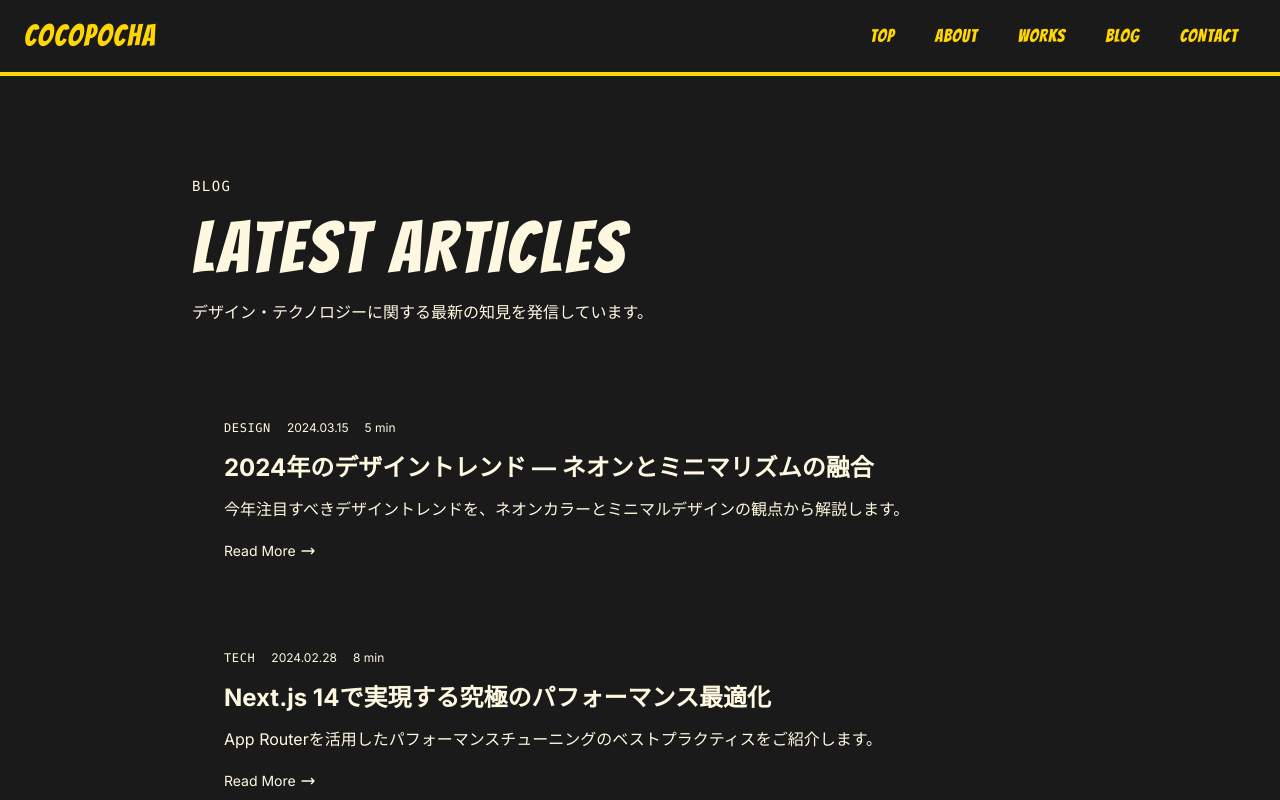
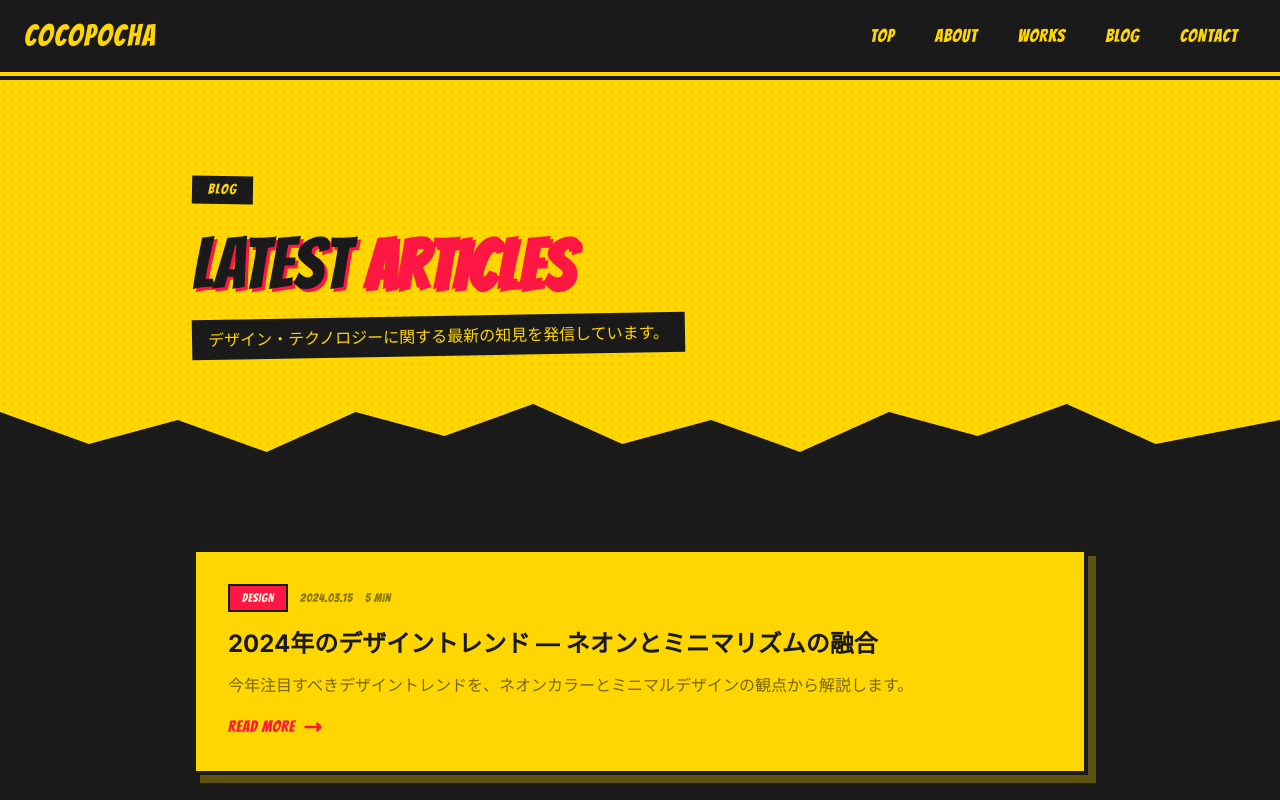
Before and after one commit to cocopocha-dev/cocopocha-app, a Next.js app: page /blog in a window 1280 px wide. Shown: the top 800 px of the page. Built offline with nearby package versions, Linux system fonts and the light colour scheme.

Commit message:
Update by AI agent

```diff
--- a/src/app/blog/page.tsx
+++ b/src/app/blog/page.tsx
@@ -1,15 +1,12 @@
-import type { Metadata } from "next";
-export const metadata: Metadata = {
-  title: "Blog | cocopocha",
-  description: "cocopochaのブログ - デザイン・テクノロジーの最新情報",
-};
+"use client";
+
+import { motion } from "framer-motion";
 
 const posts = [
   {
     slug: "design-trends-2024",
     title: "2024年のデザイントレンド — ネオンとミニマリズムの融合",
-    excerpt:
-      "今年注目すべきデザイントレンドを、ネオンカラーとミニマルデザインの観点から解説します。",
+    excerpt: "今年注目すべきデザイントレンドを、ネオンカラーとミニマルデザインの観点から解説します。",
     date: "2024.03.15",
     category: "Design",
     readTime: "5 min",
@@ -17,8 +14,7 @@ const posts = [
   {
     slug: "nextjs-performance",
     title: "Next.js 14で実現する究極のパフォーマンス最適化",
-    excerpt:
-      "App Routerを活用したパフォーマンスチューニングのベストプラクティスをご紹介します。",
+    excerpt: "App Routerを活用したパフォーマンスチューニングのベストプラクティスをご紹介します。",
     date: "2024.02.28",
     category: "Tech",
     readTime: "8 min",
@@ -26,8 +22,7 @@ const posts = [
   {
     slug: "brand-identity",
     title: "ブランドアイデンティティを確立する5つのステップ",
-    excerpt:
-      "ポップでありながらプロフェッショナルなブランドを構築するための実践的なガイド。",
+    excerpt: "ポップでありながらプロフェッショナルなブランドを構築するための実践的なガイド。",
     date: "2024.02.10",
     category: "Branding",
     readTime: "6 min",
@@ -35,8 +30,7 @@ const posts = [
   {
     slug: "creative-process",
     title: "クリエイティブプロセスの裏側 — アイデアから実装まで",
-    excerpt:
-      "私たちのデザインプロセスを公開。インスピレーションの見つけ方から最終納品まで。",
+    excerpt: "私たちのデザインプロセスを公開。インスピレーションの見つけ方から最終納品まで。",
     date: "2024.01.20",
     category: "Process",
     readTime: "7 min",
@@ -44,73 +38,86 @@ const posts = [
 ];
 
 const categoryColors: Record<string, string> = {
-  Design: "text-primary",
-  Tech: "text-secondary",
-  Branding: "text-accent",
-  Process: "text-purple-400",
+  Design: "bg-comic-red text-comic-white",
+  Tech: "bg-comic-blue text-comic-white",
+  Branding: "bg-comic-orange text-comic-black",
+  Process: "bg-comic-pink text-comic-white",
 };
 
 export default function BlogPage() {
   return (
-    <section className="py-24 px-6">
-      <div className="max-w-4xl mx-auto">
-        <div className="mb-16">
-          <p className="text-sm font-mono text-primary mb-4 tracking-widest uppercase">
-            Blog
-          </p>
-          <h1 className="section-heading">
-            Latest <span className="gradient-text">Articles</span>
-          </h1>
-          <p className="section-subheading mt-4">
-            デザイン・テクノロジーに関する最新の知見を発信しています。
-          </p>
+    <>
+      <section className="relative py-24 px-6 bg-comic-yellow overflow-hidden">
+        <div className="absolute inset-0 halftone opacity-10" />
+        <div className="absolute -bottom-2 left-0 w-full">
+          <svg viewBox="0 0 1440 80" preserveAspectRatio="none" className="w-full h-16">
+            <path d="M0,20 L100,60 L200,30 L300,70 L400,20 L500,50 L600,10 L700,60 L800,30 L900,70 L1000,20 L1100,50 L1200,10 L1300,60 L1440,30 L1440,80 L0,80 Z" fill="#1A1A1A" />
+          </svg>
         </div>
 
-        <div className="space-y-6">
-          {posts.map((post) => (
-            <article
+        <div className="max-w-4xl mx-auto relative">
+          <motion.div
+            initial={{ x: -50, opacity: 0 }}
+            animate={{ x: 0, opacity: 1 }}
+            transition={{ duration: 0.5 }}
+          >
+            <span className="inline-block px-4 py-1 bg-comic-black text-comic-yellow font-comic text-sm tracking-widest uppercase mb-6 transform rotate-1">
+              Blog
+            </span>
+            <h1
+              className="text-5xl md:text-7xl font-comic text-comic-black uppercase"
+              style={{ textShadow: "3px 3px 0px #FF1744" }}
+            >
+              Latest{" "}
+              <span className="text-comic-red">Articles</span>
+            </h1>
+            <div className="inline-block bg-comic-black px-4 py-2 mt-4 transform -rotate-1">
+              <p className="text-comic-yellow">デザイン・テクノロジーに関する最新の知見を発信しています。</p>
+            </div>
+          </motion.div>
+        </div>
+      </section>
+
+      <section className="py-24 px-6 bg-comic-black relative overflow-hidden">
+        <div className="absolute inset-0 halftone-yellow opacity-5" />
+        <div className="max-w-4xl mx-auto relative space-y-8">
+          {posts.map((post, i) => (
+            <motion.article
               key={post.slug}
-              className="glass-card p-8 group hover:border-primary/50 transition-all duration-300 cursor-pointer"
+              initial={{ x: i % 2 === 0 ? -40 : 40, opacity: 0 }}
+              whileInView={{ x: 0, opacity: 1 }}
+              viewport={{ once: true }}
+              transition={{ delay: i * 0.1 }}
+              whileHover={{ scale: 1.02, rotate: i % 2 === 0 ? 0.5 : -0.5 }}
+              className="bg-comic-yellow p-8 border-4 border-comic-black cursor-pointer group"
+              style={{
+                boxShadow: "8px 8px 0px rgba(255,214,0,0.3)",
+                transform: `rotate(${i % 2 === 0 ? "-0.5" : "0.5"}deg)`,
+              }}
             >
-              <div className="flex items-center gap-4 mb-4">
-                <span
-                  className={`text-xs font-mono tracking-wider uppercase ${categoryColors[post.category] || "text-primary"}`}
-                >
+              <div className="flex flex-wrap items-center gap-3 mb-4">
+                <span className={`px-3 py-1 font-comic text-xs tracking-wider uppercase border-2 border-comic-black ${categoryColors[post.category] || "bg-comic-yellow text-comic-black"}`}>
                   {post.category}
                 </span>
-                <span className="text-xs text-foreground/30">{post.date}</span>
-                <span className="text-xs text-foreground/30">
-                  {post.readTime}
-                </span>
+                <span className="font-comic text-xs text-comic-black/50 tracking-wider">{post.date}</span>
+                <span className="font-comic text-xs text-comic-black/50 tracking-wider">{post.readTime}</span>
               </div>
-              <h2 className="text-xl md:text-2xl font-bold mb-3 group-hover:text-primary transition-colors">
+              <h2 className="text-xl md:text-2xl font-bold mb-3 text-comic-black group-hover:text-comic-red transition-colors">
                 {post.title}
               </h2>
-              <p className="text-foreground/50 leading-relaxed">
-                {post.excerpt}
-              </p>
+              <p className="text-comic-black/60 leading-relaxed">{post.excerpt}</p>
               <div className="mt-4">
-                <span className="text-sm text-primary/70 group-hover:text-primary transition-colors inline-flex items-center gap-1">
+                <span className="font-comic text-comic-red uppercase tracking-wider inline-flex items-center gap-2 group-hover:gap-3 transition-all">
                   Read More
-                  <svg
-                    className="w-4 h-4 group-hover:translate-x-1 transition-transform"
-                    fill="none"
-                    stroke="currentColor"
-                    viewBox="0 0 24 24"
-                  >
-                    <path
-                      strokeLinecap="round"
-                      strokeLinejoin="round"
-                      strokeWidth={2}
-                      d="M17 8l4 4m0 0l-4 4m4-4H3"
-                    />
+                  <svg className="w-5 h-5" fill="none" stroke="currentColor" viewBox="0 0 24 24">
+                    <path strokeLinecap="round" strokeLinejoin="round" strokeWidth={3} d="M17 8l4 4m0 0l-4 4m4-4H3" />
                   </svg>
                 </span>
               </div>
-            </article>
+            </motion.article>
           ))}
         </div>
-      </div>
-    </section>
+      </section>
+    </>
   );
 }
```
